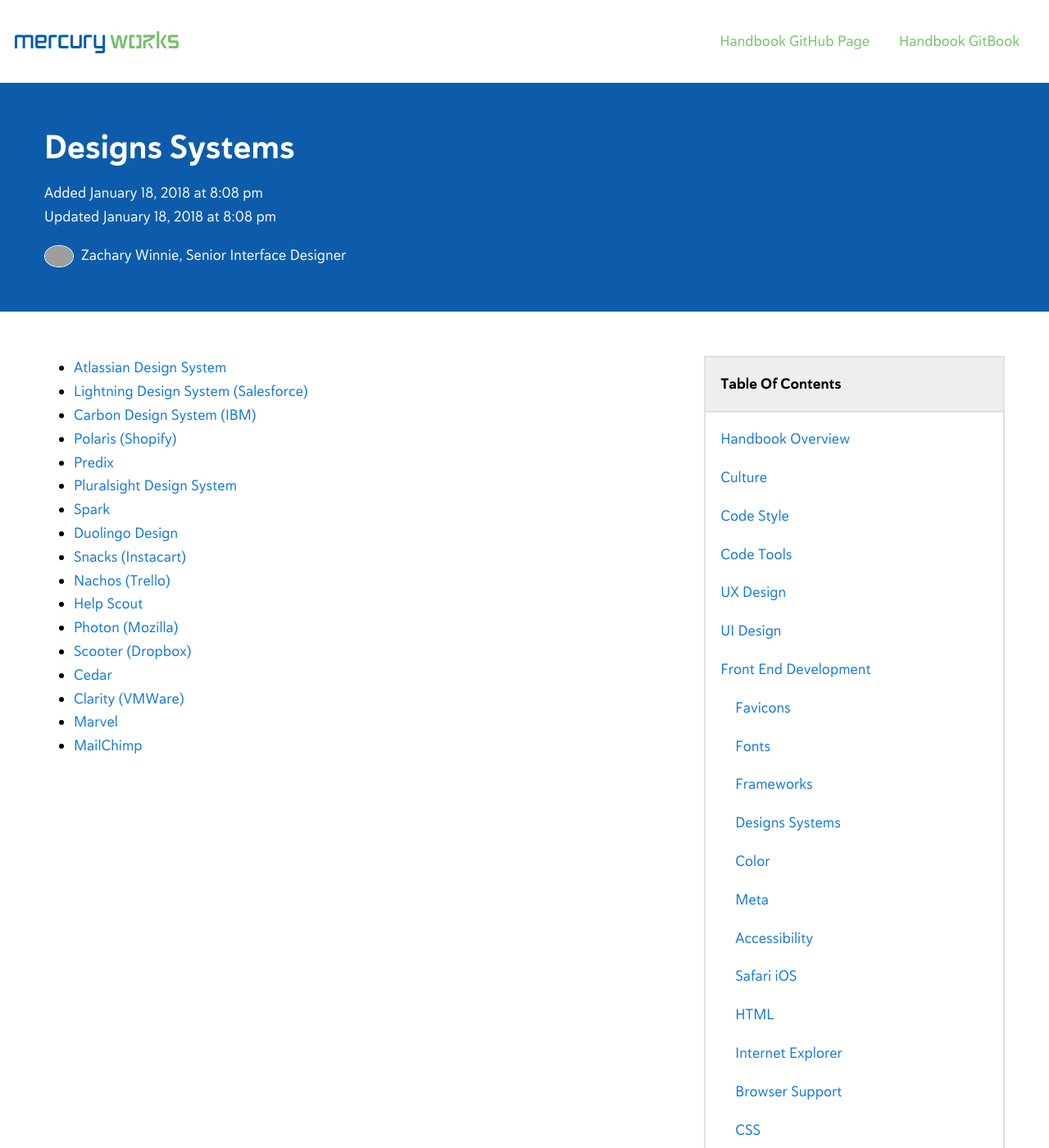
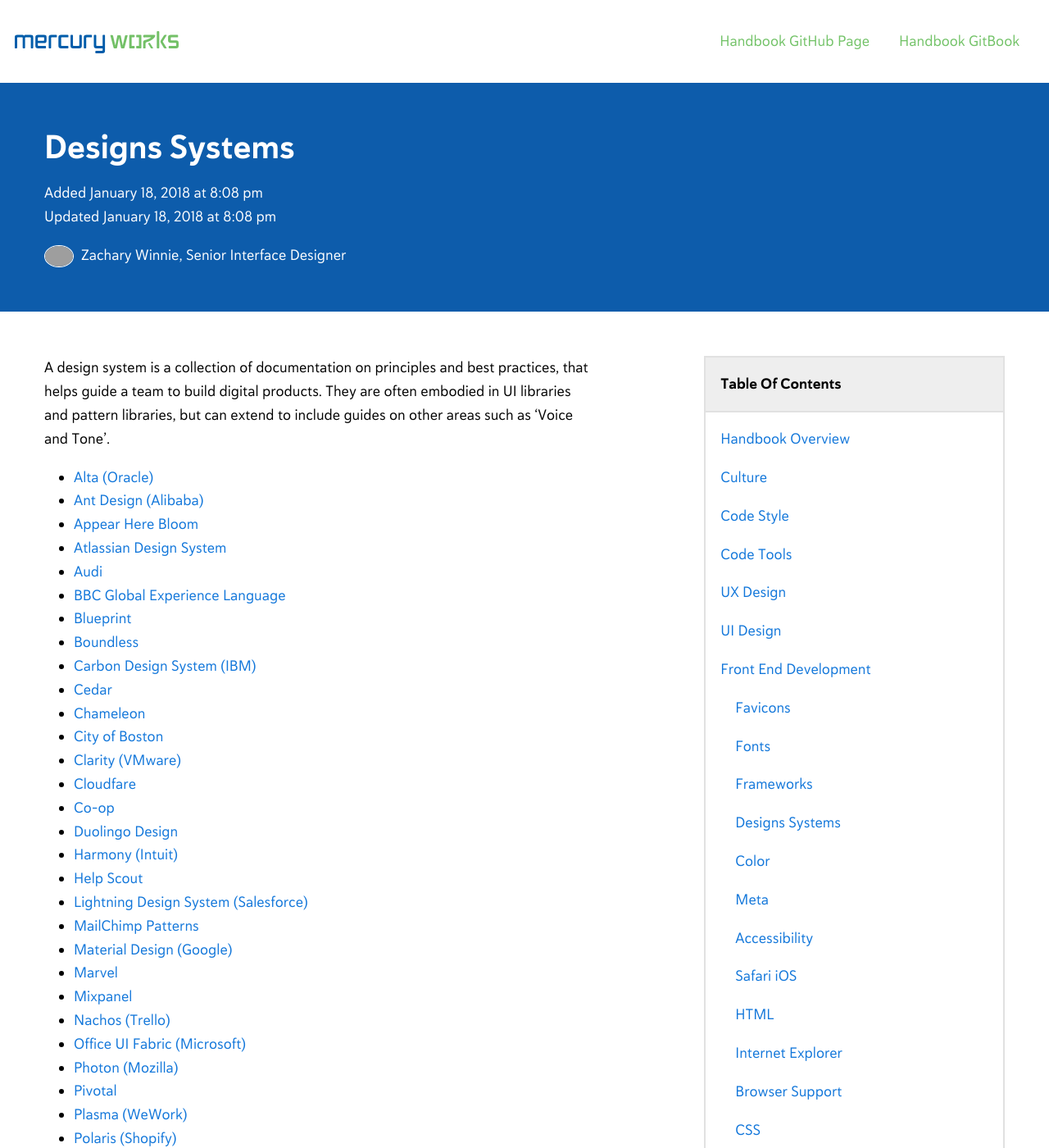
Before and after one commit to mercuryworks/developers-handbook, a Jekyll site: the page built from _posts/2018-01-18-front-end-development-design-systems.markdown, in a window 1280 px wide and 1400 px high. Shown: the whole window at 82% size. Built offline with Jekyll 4.4.1, drawn with Linux system fonts in a browser that asks for light colours; comment, search, counter and statistics services are not loaded; some of the changed text lies outside the part shown; grey boxes are pictures that could not be loaded.

Commit message:
Added more Design Systems

```diff
--- a/_posts/2018-01-18-front-end-development-design-systems.markdown
+++ b/_posts/2018-01-18-front-end-development-design-systems.markdown
@@ -11,20 +11,49 @@
 child: true
 ---
 
+A design system is a collection of documentation on principles and best practices, that helps guide a team to build digital products. They are often embodied in UI libraries and pattern libraries, but can extend to include guides on other areas such as 'Voice and Tone'.
+
+* [Alta (Oracle)](http://www.oracle.com/webfolder/ux/middleware/alta/index.html){:target="_blank"}
+* [Ant Design (Alibaba)](https://ant.design/){:target="_blank"}
+* [Appear Here Bloom](http://bloom.appearhere.co.uk/){:target="_blank"}
 * [Atlassian Design System](https://atlassian.design/){:target="_blank"}
+* [Audi](http://www.audi.com/ci/en/guides/user-interface/introduction.html){:target="_blank"}
+* [BBC Global Experience Language](http://www.bbc.co.uk/gel){:target="_blank"}
+* [Blueprint](http://blueprintjs.com/){:target="_blank"}
+* [Boundless](https://boundless.js.org/){:target="_blank"}
+* [Carbon Design System (IBM)](http://carbondesignsystem.com/){:target="_blank"}
+* [Cedar](http://rei.github.io/rei-cedar/){:target="_blank"}
+* [Chameleon](http://pusher.github.io/chameleon/){:target="_blank"}
+* [City of Boston](https://cob-patterns-staging.herokuapp.com/)
+* [Clarity (VMware)](https://vmware.github.io/clarity/){:target="_blank"}
+* [Cloudfare](https://cloudflare.github.io/cf-ui/){:target="_blank"}
+* [Co-op](https://coop-design-manual.herokuapp.com/){:target="_blank"}
+* [Duolingo Design](https://www.duolingo.com/design/){:target="_blank"}
+* [Harmony (Intuit)](http://harmony.intuit.com/){:target="_blank"}
+* [Help Scout](http://style.helpscout.com/){:target="_blank"}
 * [Lightning Design System (Salesforce)](https://www.lightningdesignsystem.com/){:target="_blank"}
-* [Carbon Design System (IBM)](http://carbondesignsystem.com/){:target="_blank"}
+* [MailChimp Patterns](https://ux.mailchimp.com/patterns){:target="_blank"}
+* [Material Design (Google)](https://material.io/guidelines/#introduction-goals){:target="_blank"}
+* [Marvel](https://marvelapp.com/styleguide/overview/introduction){:target="_blank"}
+* [Mixpanel](http://mixpanel.github.io/mixpanel-common/examples/style-guide-new/){:target="_blank"}
+* [Nachos (Trello)](https://design.trello.com/){:target="_blank"}
+* [Office UI Fabric (Microsoft)](https://dev.office.com/fabric){:target="_blank"}
+* [Photon (Mozilla)](https://design.firefox.com/){:target="_blank"}
+* [Pivotal](http://styleguide.pivotal.io/){:target="_blank"}
+* [Plasma (WeWork)](http://plasma.guide/){:target="_blank"}
 * [Polaris (Shopify)](https://polaris.shopify.com/){:target="_blank"}
 * [Predix](https://www.predix-ui.com/#/home){:target="_blank"}
+* [Primer (GitHub)](http://primercss.io/){:target="_blank"}
 * [Pluralsight Design System](http://design-system.pluralsight.com/){:target="_blank"}
+* [Rambler](http://ui-kit.rambler.ru/#/components)
+* [Ring (JetBrains)](http://www.jetbrains.org/ring-ui/index.html){:target="_blank"}
+* [Scooter (Dropbox)](http://dropbox.github.io/scooter/index.html){:target="_blank"}
+* [Snacks (Instacart)](https://instacart.github.io/Snacks/){:target="_blank"}
+* [Solid (Buzzfeed)](http://solid.buzzfeed.com/){:target="_blank"}
 * [Spark](https://sparkdesignsystem.com/){:target="_blank"}
-* [Duolingo Design](https://www.duolingo.com/design/){:target="_blank"}
-* [Snacks (Instacart)](https://instacart.github.io/Snacks/){:target="_blank"}
-* [Nachos (Trello)](https://design.trello.com/){:target="_blank"}
-* [Help Scout](http://style.helpscout.com/){:target="_blank"}
-* [Photon (Mozilla)](https://design.firefox.com/){:target="_blank"}
-* [Scooter (Dropbox)](http://dropbox.github.io/scooter/index.html){:target="_blank"}
-* [Cedar](http://rei.github.io/rei-cedar/){:target="_blank"}
-* [Clarity (VMWare)](https://vmware.github.io/clarity/){:target="_blank"}
-* [Marvel](https://marvelapp.com/styleguide/overview/introduction){:target="_blank"}
-* [MailChimp](https://ux.mailchimp.com/patterns){:target="_blank"}
+* [Starbucks](https://www.starbucks.com/static/reference/styleguide/){:target="_blank"}
+* [Ubuntu Design](http://design.ubuntu.com/){:target="_blank"}
+* [University of Melborne](https://web.unimelb.edu.au/)
+* [U.S. Web Design Standards](https://standards.usa.gov/){:target="_blank"}
+* [uStyle (uSwitch)](https://ustyle.guide/)
+* [Yelp](http://yelp.com/styleguide){:target="_blank"}
```
